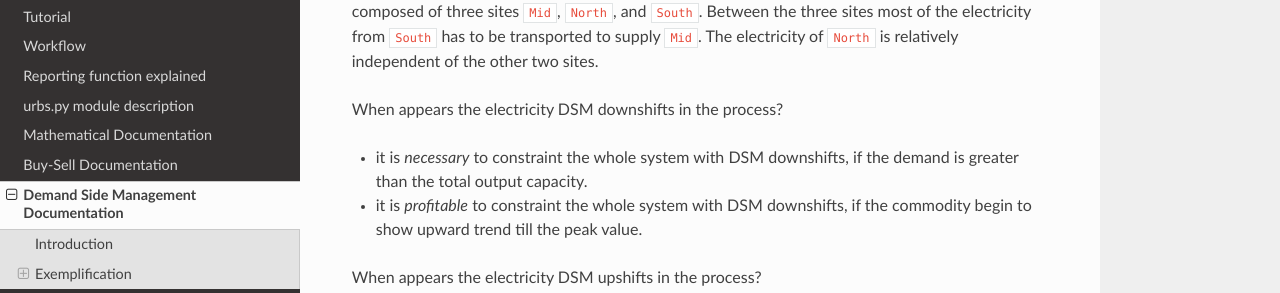
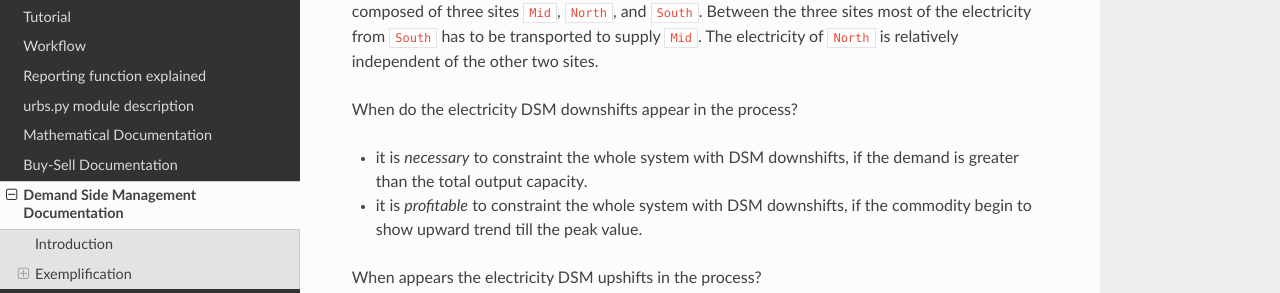
Before and after one commit to tum-ens/urbs, a Sphinx documentation site: the page built from doc/dsmdoc.rst, in a window 1280 px wide and 900 px high, scrolled down 453 px. Shown: the part 158-451 px from the top of the window. Built offline with Sphinx 7.4.7 and the Read the Docs theme 2.0.0, drawn with Linux system fonts in a browser that asks for light colours.

Commit message:
Update dsmdoc.rst

```diff
--- a/doc/dsmdoc.rst
+++ b/doc/dsmdoc.rst
@@ -31,7 +31,7 @@ three sites most of the electricity from ``South`` has to be transported
 to supply ``Mid``. The electricity of ``North`` is relatively independent
 of the other two sites.
 
-When appears the electricity DSM downshifts in the process?
+When do the electricity DSM downshifts appear in the process?
 
 - it is *necessary* to constraint the whole system with DSM downshifts, if
   the demand is greater than the total output capacity.
```
